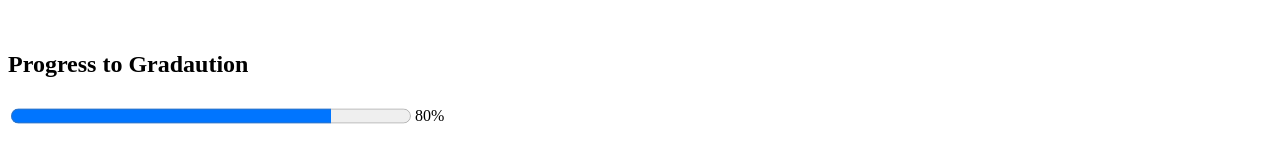
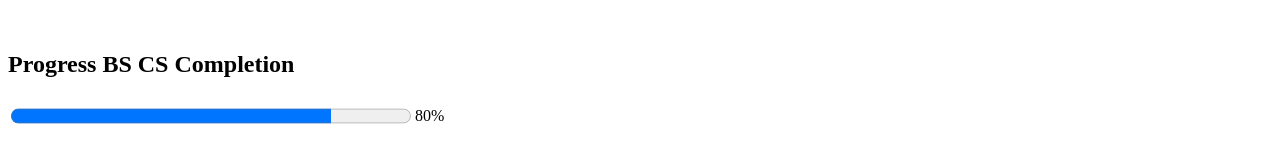
Before and after one commit to turtleman1278/simonchen_hw1TH_csi3150_ws2023, a plain HTML site: page index.html in a window 1280 px wide. Shown: the part 1002-1143 px from the top of the page. Drawn offline with Linux system fonts and the light colour scheme.

Commit message:
Formatting

```diff
--- a/index.html
+++ b/index.html
@@ -62,7 +62,7 @@
       <br />
 
       <div>
-        <h2>Progress to Gradaution</h2>
+        <h2>Progress BS CS Completion</h2>
         <table>
           <tr>
             <td>
@@ -79,12 +79,16 @@
           </tr>
         </table>
       </div>
+
     </main>
+
     <br />
     <hr />
+
     <footer>
       <p>&copy; 2024 Scimon Chen. All Rights Reserved</p>
       <p>Contact me at<a href="schen4@gmail.com"> schen4@oakland.edu</a></p>
     </footer>
+
   </body>
 </html>
```
